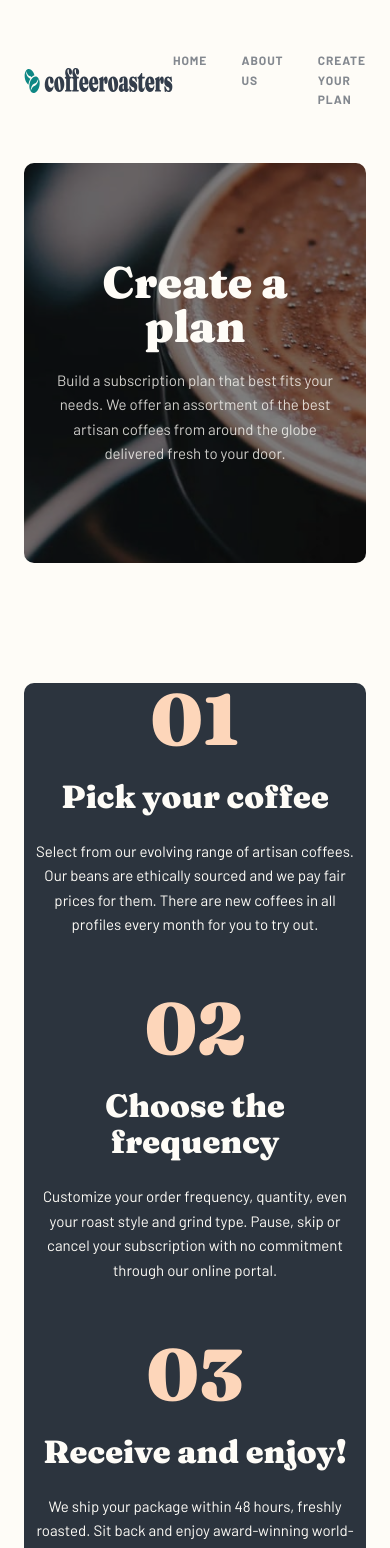
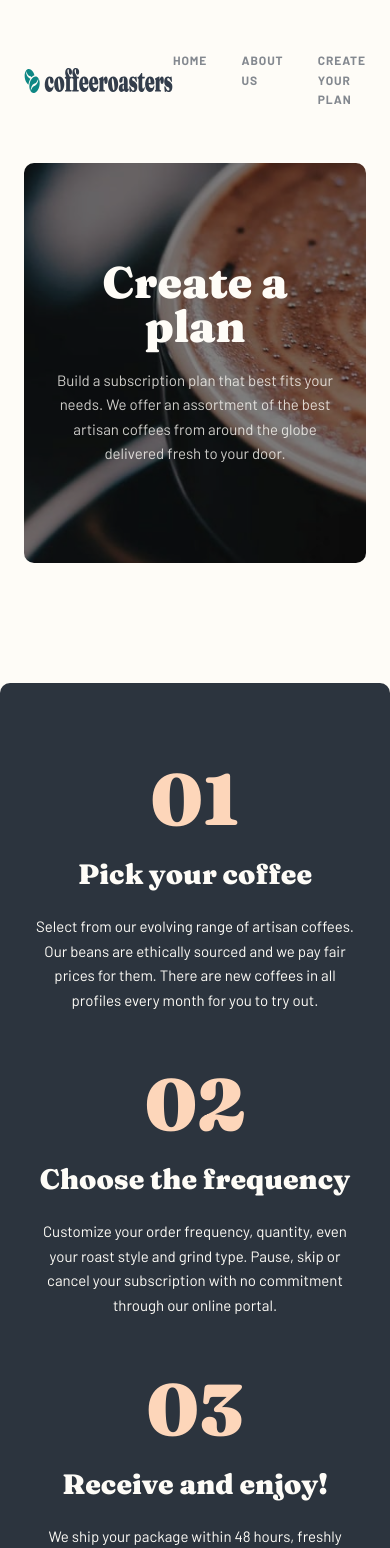
Before and after one commit to ohmymario/coffee-roasters, a Next.js app: page /subscribe in a window 390 px wide. Shown: the top 1548 px of the page. Built offline with nearby package versions, Linux system fonts and the light colour scheme.

Commit message:
Add values to nonprimary media queries/howitworks

```diff
--- a/components/howItWorks/HowItWorksStyles.js
+++ b/components/howItWorks/HowItWorksStyles.js
@@ -70,7 +70,8 @@ const HowItWorksStyles = styled.div`
     display: flex;
     flex-direction: column;
     padding: 0;
-    margin: 0 auto ${props => (props.primary ? `120px` : `159px`)} auto;
+    padding: ${props => (props.primary ? '0' : '80px 0')};
+    margin: 0 auto 120px auto;
 
     h4 {
       text-align: center;
@@ -83,6 +84,11 @@ const HowItWorksStyles = styled.div`
     button {
       margin: 5px auto;
     }
+
+    .bg {
+      width: calc(100% + 48px);
+      left: -24px;
+    }
   }
 `;
 
--- a/components/howItWorksCard/HowItWorksCardStyles.js
+++ b/components/howItWorksCard/HowItWorksCardStyles.js
@@ -90,6 +90,9 @@ const HowItWorksCardStyles = styled.div`
 
   @media (max-width: 500px) {
     margin-bottom: 3.5rem;
+    &:last-child {
+      margin-bottom: ${props => (props.primary ? '' : '0')};
+    }
     .dot {
       display: none;
     }
@@ -98,6 +101,10 @@ const HowItWorksCardStyles = styled.div`
       flex-direction: column;
       justify-content: center;
       align-items: center;
+
+      h3 {
+        font-size: ${props => (props.primary ? '' : '28px')};
+      }
       h1,
       h3 {
         margin-bottom: 1.5rem;
```
